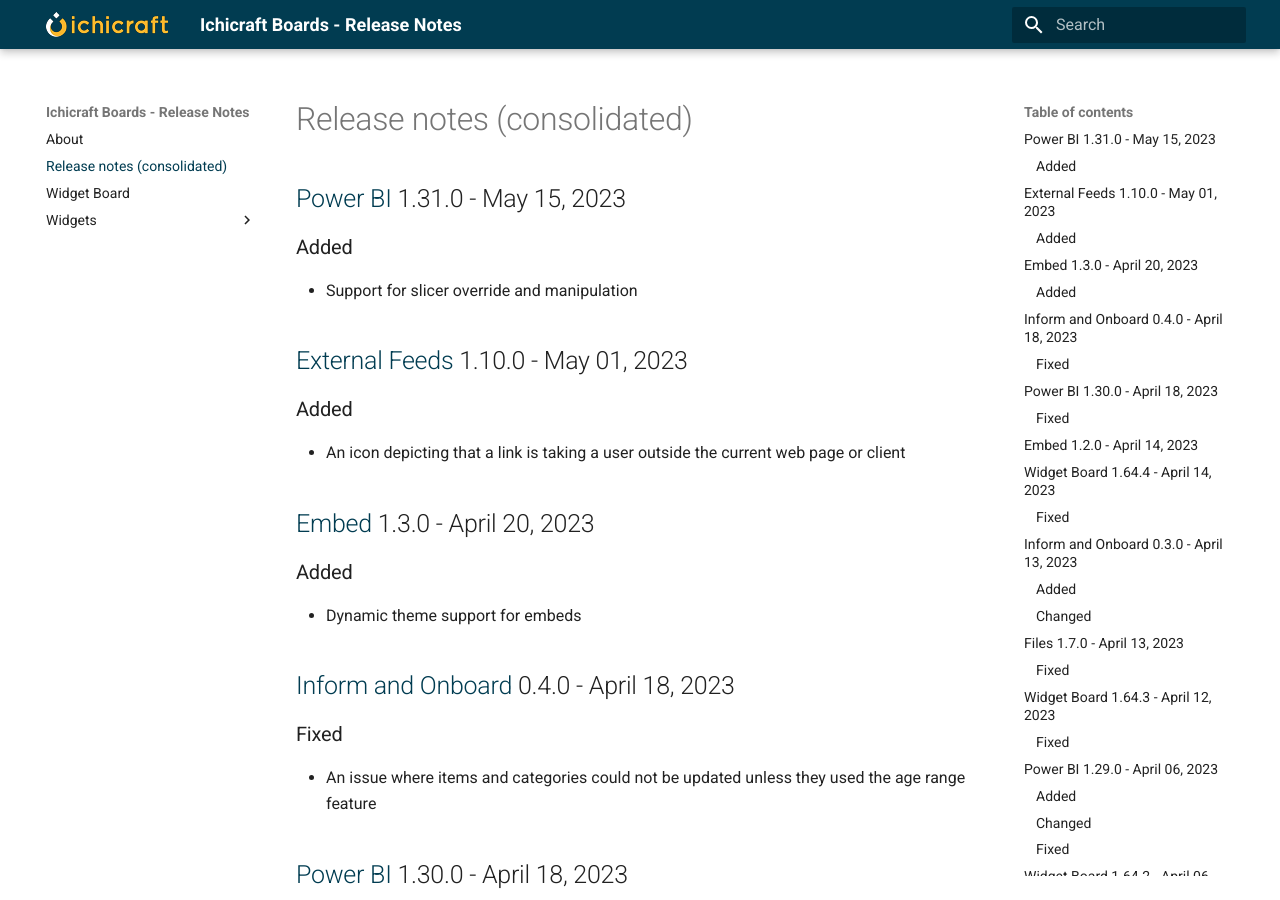
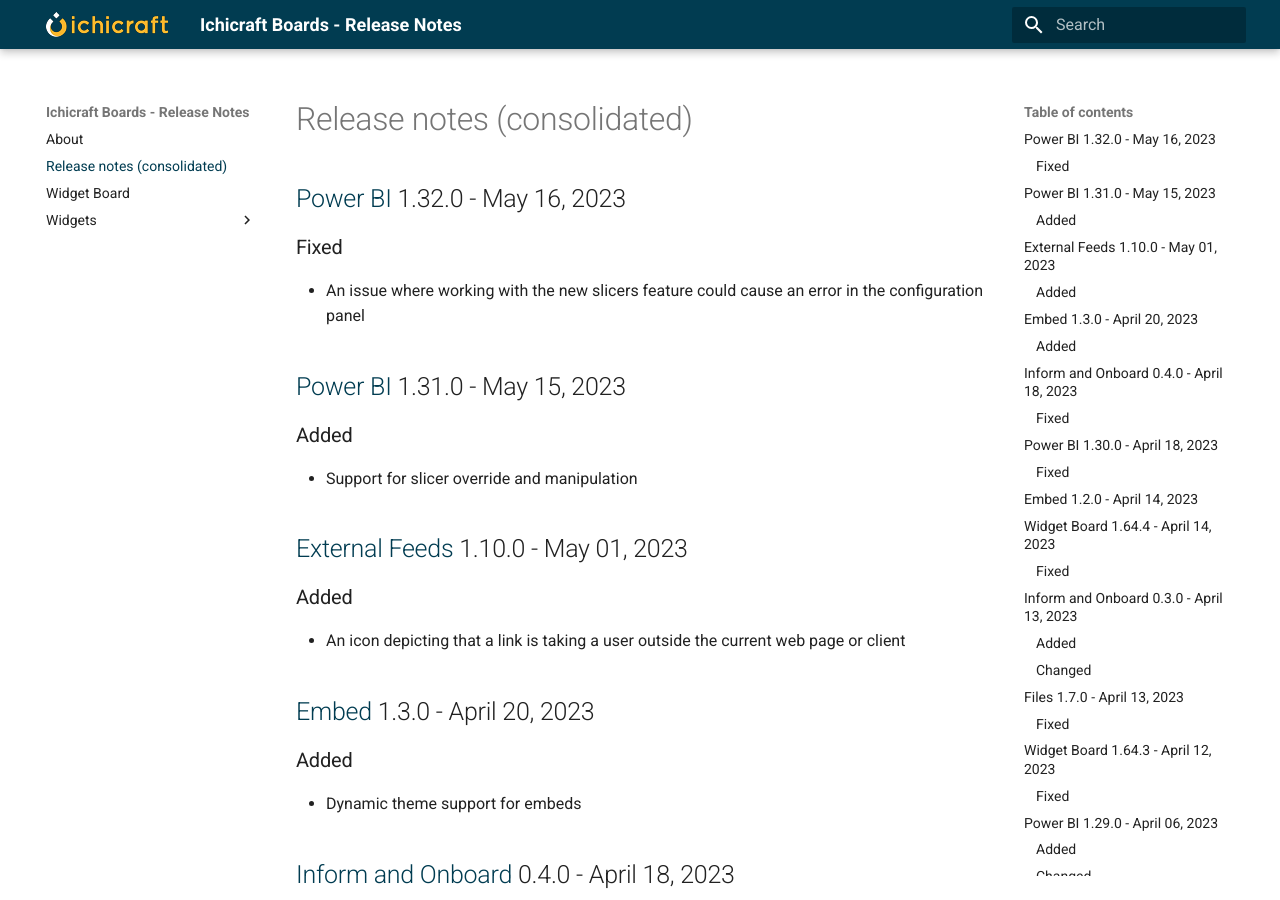
Before and after one commit to ichicraft/widgets-docs, an MkDocs documentation site: the page built from docs/Release-notes-(consolidated).md, in a window 1280 px wide and 900 px high. Built offline with MkDocs 1.6.1 and Material for MkDocs 9.7.7, drawn with Linux system fonts in a browser that asks for light colours.

Commit message:
Release notes updated by BuildService

```diff
--- a/docs/Release-notes-(consolidated).md
+++ b/docs/Release-notes-(consolidated).md
@@ -1,3 +1,8 @@
+## [Power BI](./Widgets/Power BI.md) 1.32.0 - May 16, 2023
+
+### Fixed
+- An issue where working with the new slicers feature could cause an error in the configuration panel
+
 ## [Power BI](./Widgets/Power BI.md) 1.31.0 - May 15, 2023
 
 ### Added
```
Also changed, not shown: docs/Widgets/Power BI.md (+5 -0 lines).
